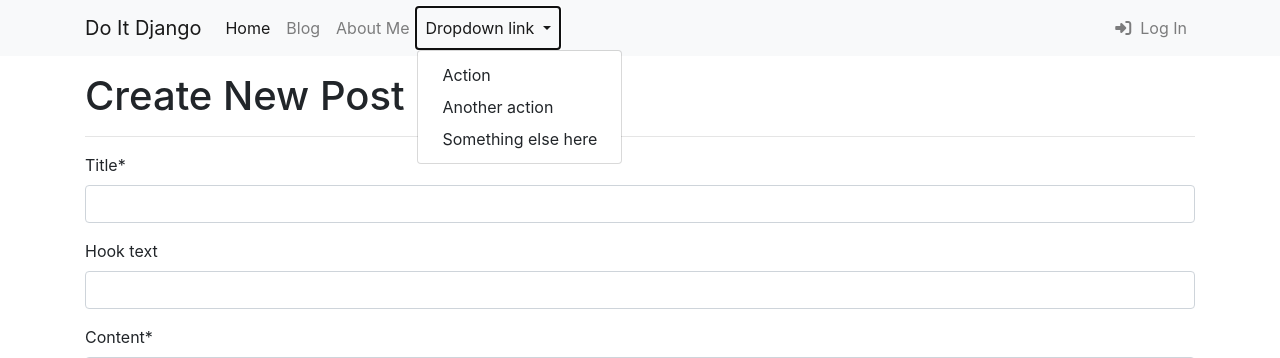
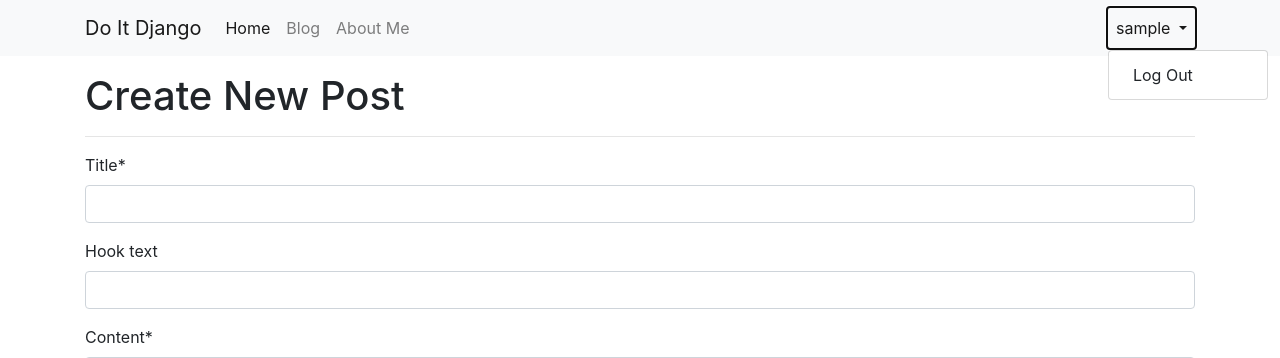
Before and after one commit to changhoon-kim/django-practice, a Django app: page /blog/create_post/ in a window 1280 px wide, after a click that opens the changed part. Shown: the top 358 px of the page. Run offline with Django 4.2, Linux system fonts and the light colour scheme; a user stored in the database is signed in; tables that the repository leaves empty hold one stand-in row (values such as "Sample post"); some libraries are stand-ins or nearby versions.

Commit message:
Add login feature

```diff
--- a/ch2/blog/templates/blog/navbar.html
+++ b/ch2/blog/templates/blog/navbar.html
@@ -1,6 +1,7 @@
 <!DOCTYPE html>
 <html>
 {% load static %}
+{% load socialaccount %}
 <head>
     <title>{% block head_title %}Blog{% endblock %}</title>
     <link rel="stylesheet" href="{% static 'blog/bootstrap/bootstrap.min.css' %}" medai="screen">
@@ -25,21 +26,22 @@
                     <li class="nav-item">
                         <a class="nav-link" href="/about_me/">About Me</a>
                     </li>
+                </ul>
+                <ul class="navbar-nav ml-auto">
+                    {% if user.is_authenticated %}
                     <li class="nav-item dropdown">
                         <a class="nav-link dropdown-toggle" href="#" id="navbarDropdownMenuLink" role="button" data-toggle="dropdown" aria-haspopup="true" aria-expanded="false">
-                        Dropdown link
+                            {{ user.username }}
                         </a>
                         <div class="dropdown-menu" aria-labelledby="navbarDropdownMenuLink">
-                            <a class="dropdown-item" href="#">Action</a>
-                            <a class="dropdown-item" href="#">Another action</a>
-                            <a class="dropdown-item" href="#">Something else here</a>
+                            <a class="dropdown-item" href="/accounts/logout">Log Out</a>
                         </div>
                     </li>
-                </ul>
-                <ul class="navbar-nav ml-auto">
+                    {% else %}
                     <li class="nav-item">
                         <a class="nav-link" href="#" data-toggle="modal" data-target="#loginModal"><i class="fa-solid fa-right-to-bracket"></i>&nbsp Log In</a>
                     </li>
+                    {% endif %}
                 </ul>
             </div>
         </div>
@@ -58,11 +60,11 @@
                 <div class="modal-body">
                     <div class="row">
                         <div class="col-md-6">
-                            <button type="button" class="btn btn-outline-dark btn-block btn-sm"><i class="fa-brands fa-google"></i>&nbsp&nbsp Log in with Google</button>
-                            <button type="button" class="btn btn-outline-dark btn-block btn-sm"><i class="fa-solid fa-envelope"></i>&nbsp&nbsp Log in with E-mail</button>
+                            <a role="button" class="btn btn-outline-dark btn-block btn-sm" href="{% provider_login_url 'google' %}"><i class="fa-brands fa-google"></i>&nbsp&nbsp Log in with Google</a>
+                            <a role="button" class="btn btn-outline-dark btn-block btn-sm" href="/accounts/login/"><i class="fa-solid fa-envelope"></i>&nbsp&nbsp Log in with Username</a>
                         </div>
                         <div class="col-md-6">
-                            <button type="button" class="btn btn-outline-dark btn-block btn-sm">Sign Up with E-mail</button>
+                            <a role="button" class="btn btn-outline-dark btn-block btn-sm" href="/accounts/signup/"><i class="far fa-envelope"></i>&nbsp&nbsp Sign Up with E-mail</a>
                         </div>
                     </div>
                 </div>
--- a/ch2/do_it_django_prj/urls.py
+++ b/ch2/do_it_django_prj/urls.py
@@ -23,6 +23,7 @@ urlpatterns = [
     path('blog/', include('blog.urls')),
     path('admin/', admin.site.urls),
     path('markdownx/', include('markdownx.urls')),
+    path('accounts/', include('allauth.urls')),
     path('', include('single_pages.urls')),
 ]
 
--- a/requirements.txt
+++ b/requirements.txt
@@ -5,3 +5,4 @@ django-extensions~=3.1.5
 ipython~=8.0.1
 django-crispy-forms~=1.14.0
 django-markdownx~=3.0.1
+django-allauth~=0.49.0
```
Also changed, not shown: ch2/do_it_django_prj/settings.py (+17 -0 lines).
